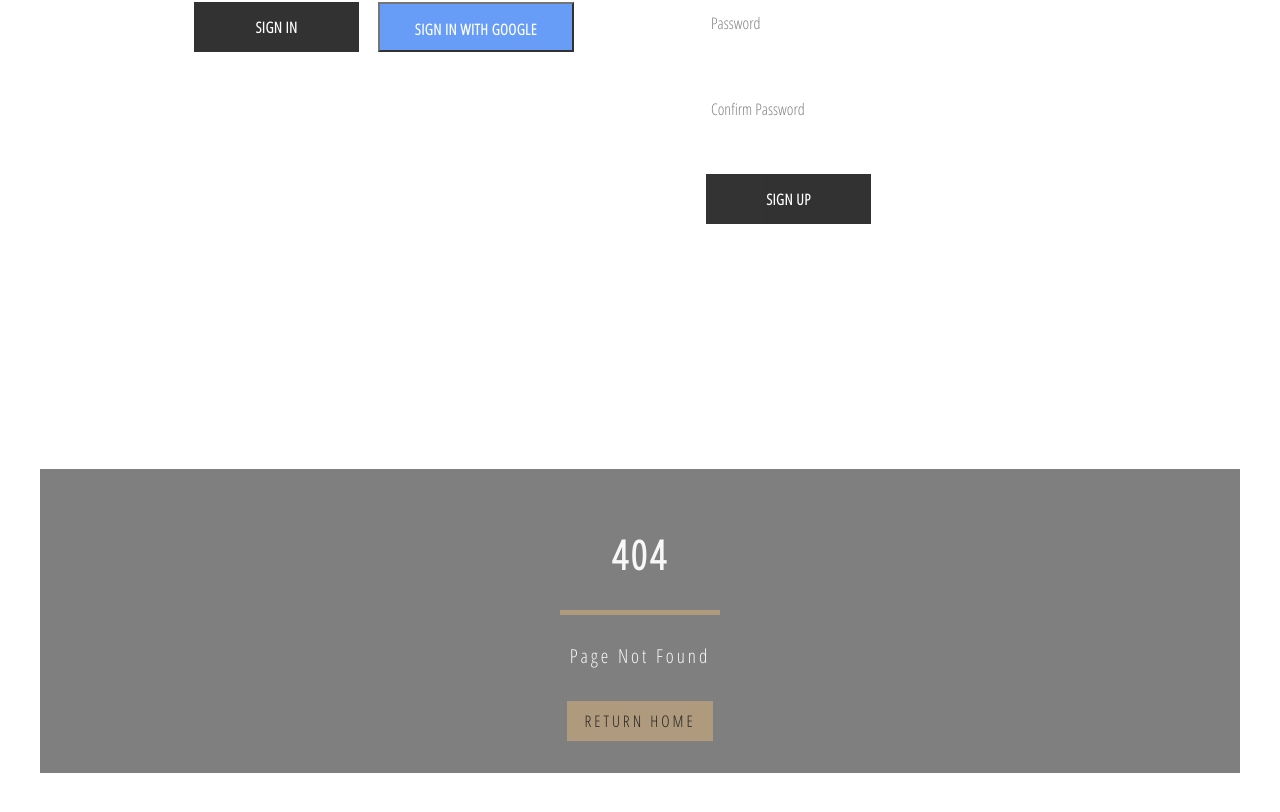
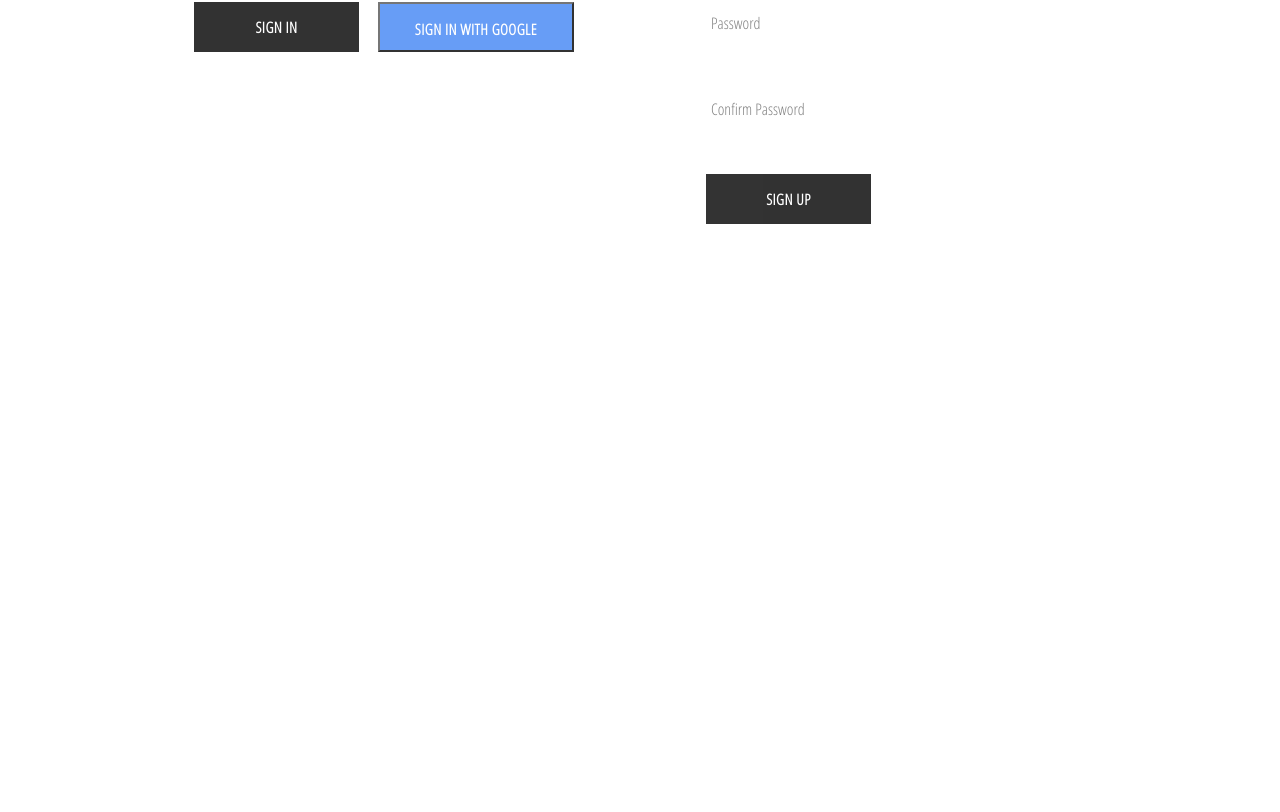
Before and after one commit to ed828a/ecom-cloth-store, a React (Create React App) app: page /signin in a window 1280 px wide. Shown: the part 410-1222 px from the top of the page. After the commit the page ends 800 px from the top, so only its background shows below. Built offline with nearby package versions, Linux system fonts and the light colour scheme; no server answers.

Commit message:
fix nesting problem

```diff
--- a/src/App.js
+++ b/src/App.js
@@ -31,18 +31,17 @@ export const App = ({ currentUser, checkUserSession }) => {
     <div className="App">
       <GlobalStyle />
       <Header />
-        <Switch>
       <ErrorBoundary>
         <Suspense fallback={<Spinner />} >
+          <Switch>
             <Route exact path='/' component={HomePage} />
             <Route path='/shop' component={ShopPage} />
             <Route exact path='/checkout' component={CheckoutPage} />
             <Route exact path='/signin' render={() => currentUser ? (<Redirect to='/' />) : (<SignInAndSignUpPage />)} />
+            <Route component={ErrorPage} />
+          </Switch>
         </Suspense>
-          <Route component={ErrorPage} />
       </ErrorBoundary>
-      </Switch>
-
     </div>
   )
 
```
Lines whose indentation alone changed are shown as unchanged.
